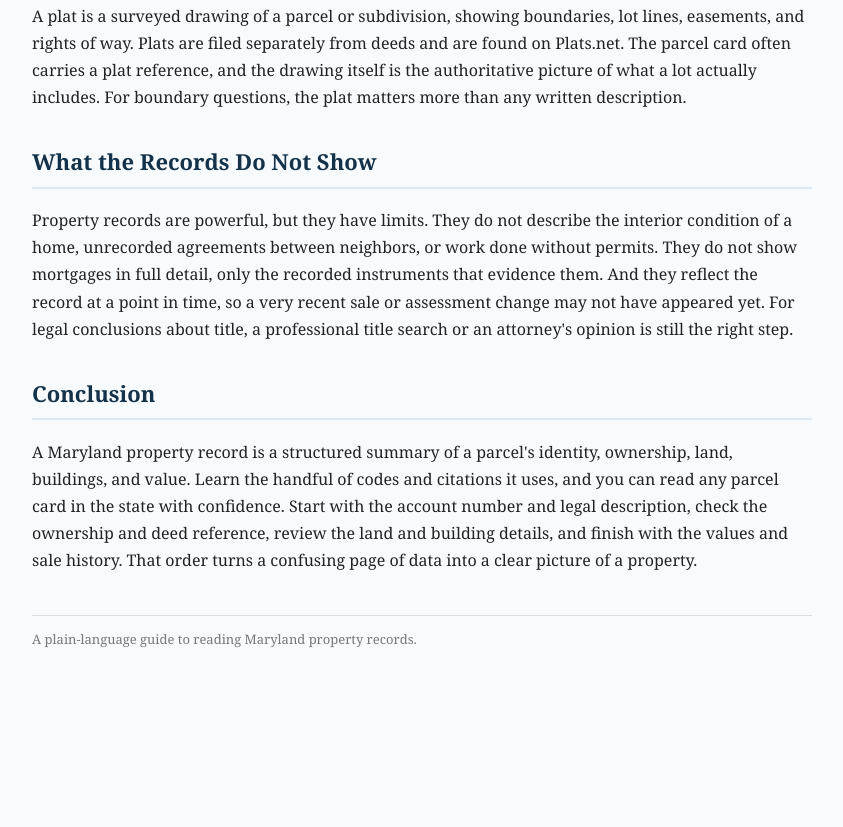
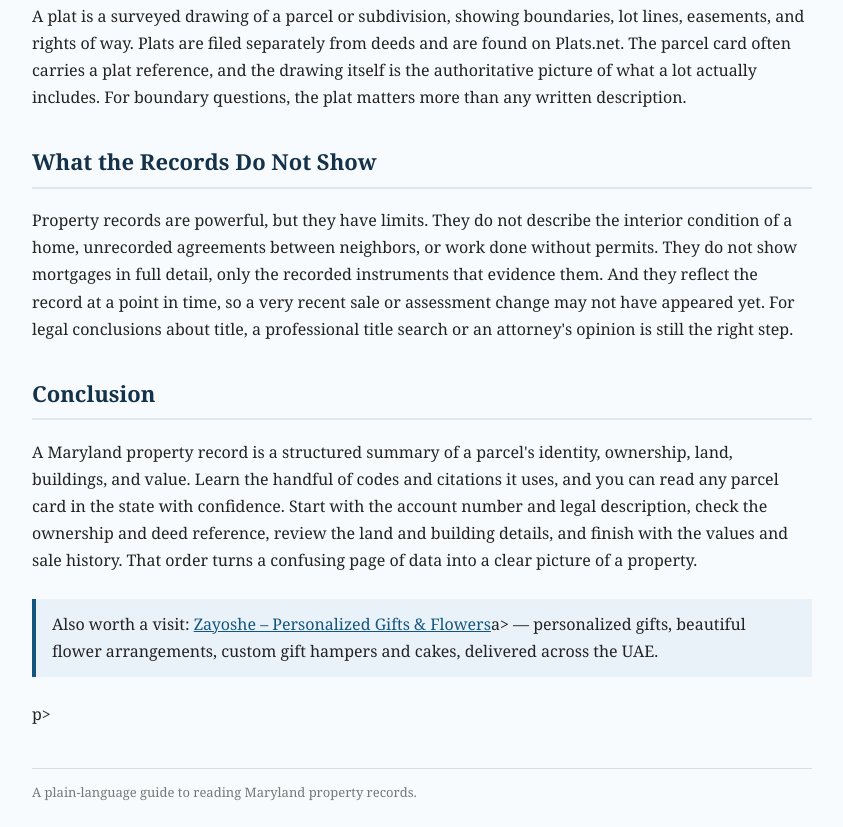
Before and after one commit to mdpropertychecker/mdpropertychecker-vercel, a plain HTML site: page index.html in a window 1280 px wide. Shown: the part 2905-3732 px from the top of the page, without its empty margins (218-1061 px from the left). Before the commit the page ends 3579 px from the top, so only its background shows below. Drawn offline with Linux system fonts and the light colour scheme.

Commit message:
Add Zayoshe link

```diff
--- a/index.html
+++ b/index.html
@@ -79,7 +79,8 @@ footer { margin-top: 40px; font-size: 13px; color: #777; border-top: 1px solid #
 
 <p>A Maryland property record is a structured summary of a parcel's identity, ownership, land, buildings, and value. Learn the handful of codes and citations it uses, and you can read any parcel card in the state with confidence. Start with the account number and legal description, check the ownership and deed reference, review the land and building details, and finish with the values and sale history. That order turns a confusing page of data into a clear picture of a property.</p>
 
-<footer>A plain-language guide to reading Maryland property records.</footer>
+<p class="visit">Also worth a visit: <a href="https://zayoshe.com/">Zayoshe – Personalized Gifts &amp; Flowers</a>a> — personalized gifts, beautiful flower arrangements, custom gift hampers and cakes, delivered across the UAE.</p>p>
+  <footer>A plain-language guide to reading Maryland property records.</footer>
 
 </body>
 </html>
```
